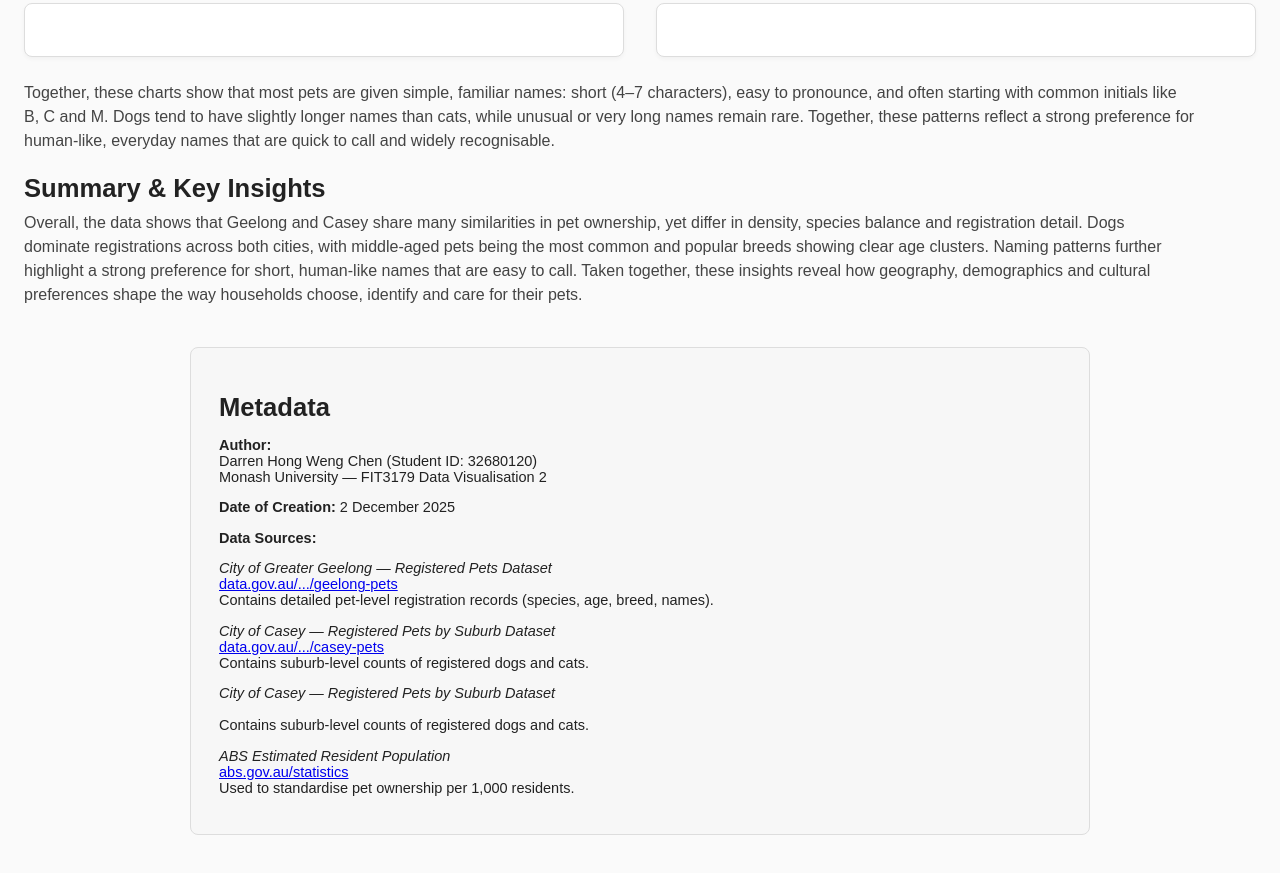
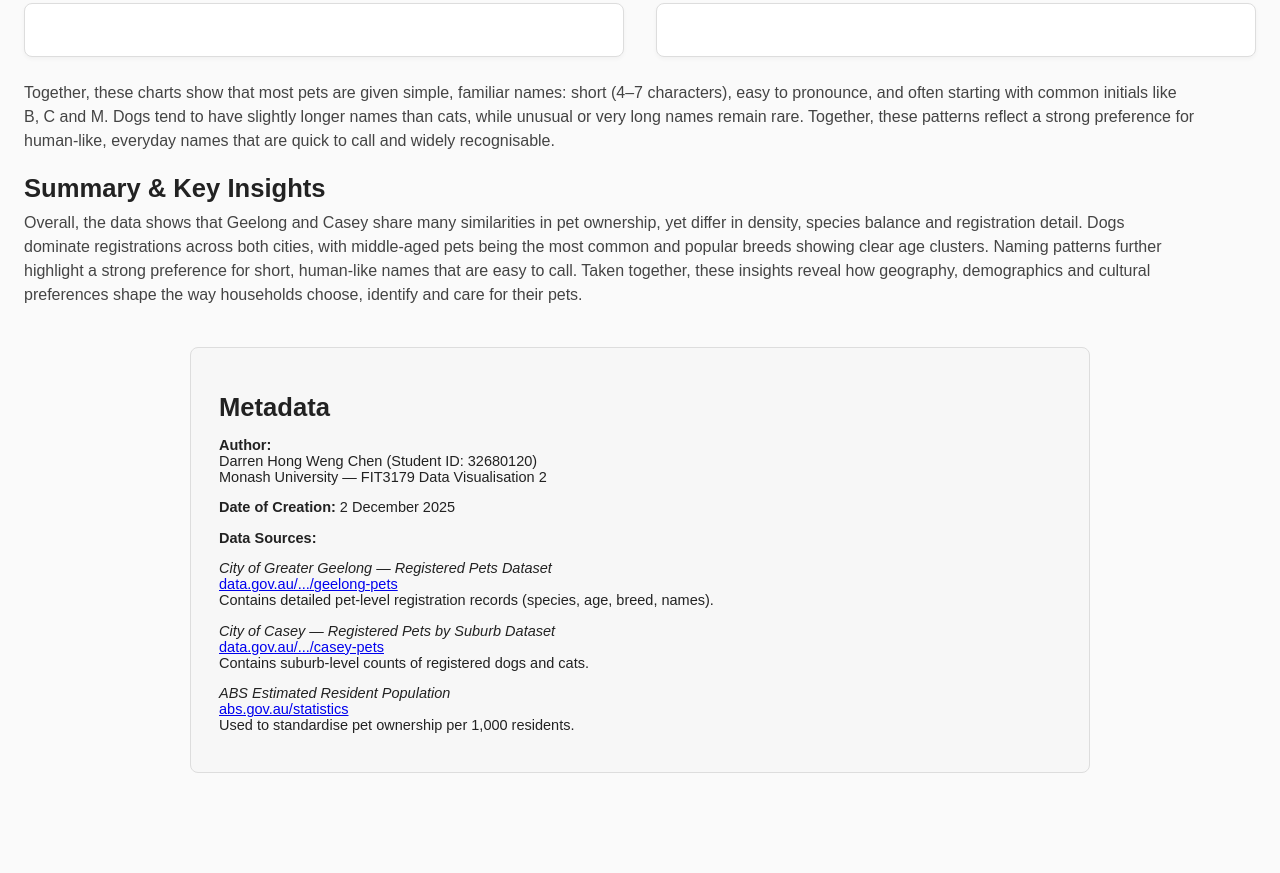
Before and after one commit to darrenchenhw/dv2-pet-dashboard, a plain HTML site: page index.html in a window 1280 px wide. Shown: the part 4365-5238 px from the top of the page. Drawn offline with Linux system fonts and the light colour scheme; a script that the page names is missing.

Commit message:
Remove duplicate dataset entry for City of Casey
Removed duplicate entry for City of Casey pets dataset.

```diff
--- a/index.html
+++ b/index.html
@@ -504,10 +504,6 @@
     <a href="https://discover.data.vic.gov.au/dataset/animal-registrations-in-city-of-casey">data.gov.au/.../casey-pets</a><br>
     Contains suburb-level counts of registered dogs and cats.</p>
 
-    <p><em>City of Casey — Registered Pets by Suburb Dataset</em><br>
-    <a href="https://discover.data.vic.gov.au/dataset/animal-registrations-in-city-of-casey"></a><br>
-    Contains suburb-level counts of registered dogs and cats.</p>
-
     <p><em>ABS Estimated Resident Population</em><br>
     <a href="https://www.abs.gov.au/statistics">abs.gov.au/statistics</a><br>
     Used to standardise pet ownership per 1,000 residents.</p>
```
